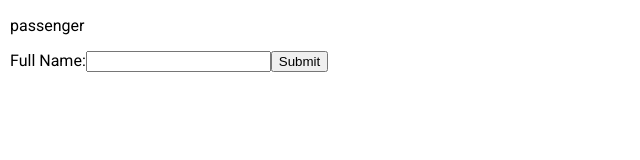
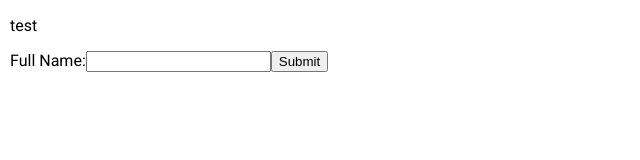
Before and after one commit to hudyu17/polarpool, a React (Create React App) app in the folder client/: page / in a window 1280 px wide. Shown: the top 160 px of the page, without its empty margins (0-640 px from the left). Built offline with nearby package versions, Linux system fonts and the light colour scheme.

Commit message:
dev branch created

```diff
--- a/client/src/components/passenger/landing.passenger.js
+++ b/client/src/components/passenger/landing.passenger.js
@@ -23,7 +23,7 @@ export default function PassengerLanding() {
 
   return (
     <div>
-      <p>passenger</p>
+      <p>test</p>
       <form onSubmit={handleSubmit}>
           <label>Full Name:</label>
           <input required onChange={nameUpdate}></input>
```
